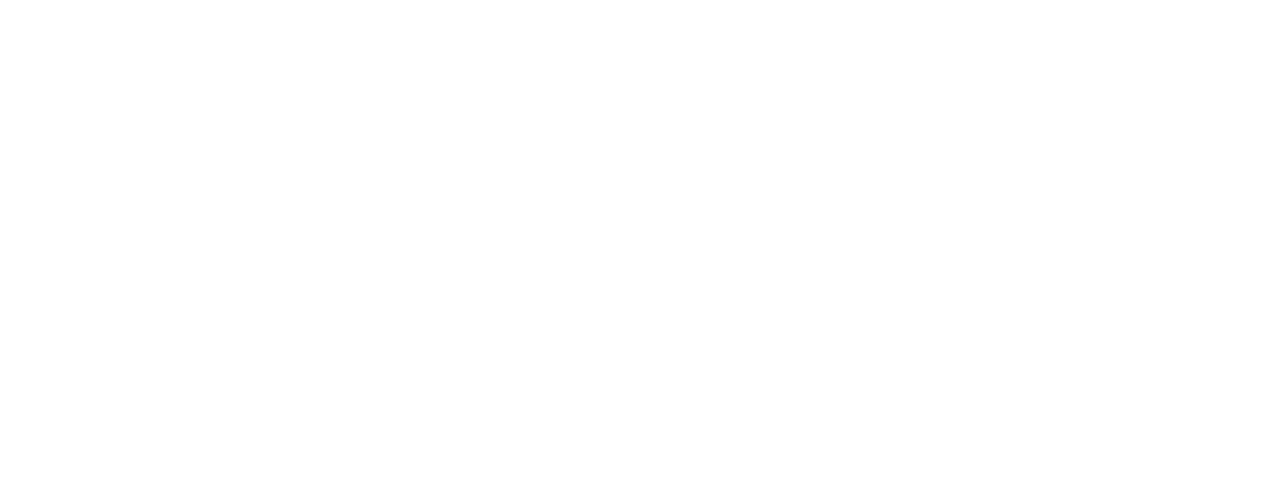
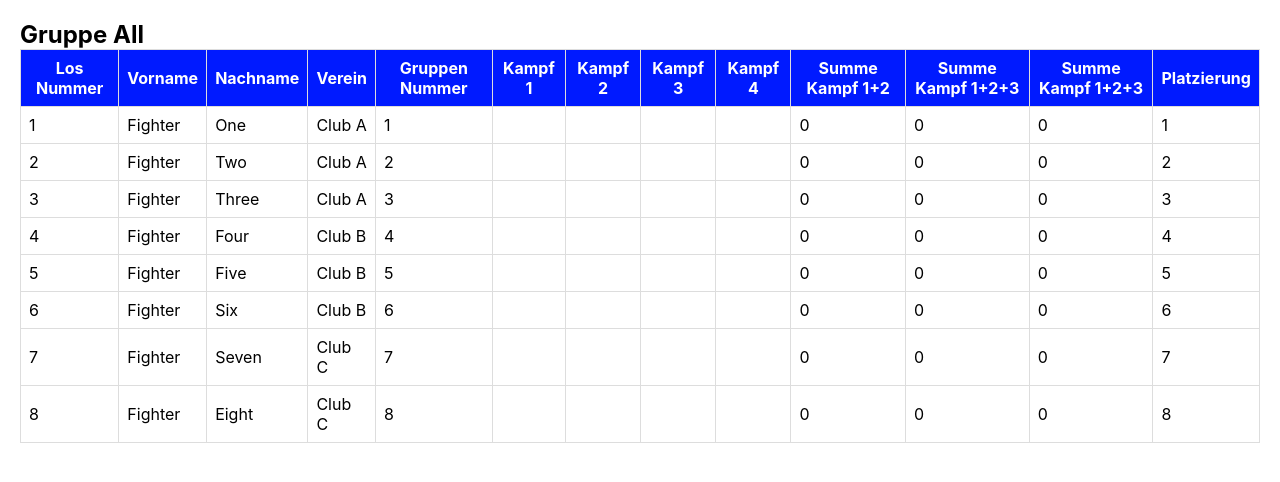
Before and after one commit to Rindersteak/JudoKampfFront, a React (Create React App) app: page /tournament-table in a window 1280 px wide. Before the commit this address had no page. Shown: the top 482 px of the page. Built offline with nearby package versions, Linux system fonts and the light colour scheme.

Commit message:
Tabelle für Gruppenphase der Turniere Beispieldaten in Routes

```diff
--- a/src/Pages/Fight/FightDetails/FightDetails.tsx
+++ b/src/Pages/Fight/FightDetails/FightDetails.tsx
@@ -1,4 +1,3 @@
-
 import './FightDetails.css';
 import React from 'react';
 import { FontAwesomeIcon } from '@fortawesome/react-fontawesome';
--- /dev/null
+++ b/src/Pages/Tournament/TournamentTree/TournamentTable.css
@@ -0,0 +1,26 @@
+.tournament-table {
+    display: flex;
+    flex-direction: column;
+    align-items: center;
+    padding: 20px;
+  }
+
+  .group {
+    width: 100%;
+    margin-bottom: 20px;
+  }
+
+  table {
+    width: 100%;
+    border-collapse: collapse;
+  }
+
+  th, td {
+    border: 1px solid #ddd;
+    padding: 8px;
+  }
+
+  th {
+    background-color: #001AFF;
+    color: white;
+  }
--- /dev/null
+++ b/src/Pages/Tournament/TournamentTree/TournamentTable.tsx
@@ -0,0 +1,96 @@
+import React from 'react';
+import './TournamentTable.css';
+
+// Definieren Sie den Typ 'Fighter' mit den erforderlichen Feldern und einer Index-Signatur für beliebige Felder
+type Fighter = {
+  id: number;
+  firstname: string;
+  lastname: string;
+  club: string;
+  groupNumber: number;
+  [key: string]: number | string;
+  placement: number;
+};
+
+// Definieren Sie den Typ 'Group' mit einem Namen und einer Array von Kämpfern
+type Group = {
+  name: string;
+  fighters: Fighter[];
+};
+
+// Definieren Sie die Eigenschaften des TournamentTable-Komponententyps
+type TournamentTableProps = {
+  groups: Group[];
+};
+
+// Deklarieren Sie die TournamentTable-Komponente als Functional Component und geben Sie die Eigenschaften als Argument an
+const TournamentTable: React.FC<TournamentTableProps> = ({ groups }) => {
+  // Berechnen Sie die Gesamtzahl der Kämpfer in allen Gruppen
+  const totalFighters = groups.reduce((total, group) => total + group.fighters.length, 0);
+
+  // Bestimmen Sie die Anzahl der Kämpfe basierend auf der Anzahl der Teilnehmer
+  const numFights = totalFighters < 8 ? 3 : 4;
+
+  // Rendern Sie die Tabelle mit den Gruppen und Kämpfern
+  return (
+    <div className="tournament-table">
+      {groups.map((group, index) => (
+        // Zeigen Sie nur die erste Tabelle an, wenn es weniger als 8 Kämpfer gibt oder die ersten beiden Gruppen sind
+        (totalFighters < 8 || index < 2) && (
+          <div key={group.name} className="group">
+            <h2>Gruppe {group.name}</h2>
+            <table>
+              <thead>
+                <tr>
+                  <th>Los Nummer</th>
+                  <th>Vorname</th>
+                  <th>Nachname</th>
+                  <th>Verein</th>
+                  <th>Gruppen Nummer</th>
+                  {Array.from({ length: numFights }, (_, i) => i + 1).map((num) => (
+                    // Generieren Sie die Spaltenüberschriften für die Kämpfe
+                    <th key={`fight${num}`}>Kampf {num}</th>
+                  ))}
+                  {Array.from({ length: numFights - 2 }, (_, i) => i + 2).map((num) => (
+                    // Generieren Sie die Spaltenüberschriften für die Summe der Kämpfe
+                    <th key={`sum${num}`}>Summe Kampf {Array.from({ length: num }, (_, i) => i + 1).join('+')}</th>
+                  ))}
+                  <th>Summe Kampf 1+2+3</th>
+                  <th>Platzierung</th>
+                </tr>
+              </thead>
+              <tbody>
+                {group.fighters.map((fighter) => (
+                  <tr key={fighter.id}>
+                    <td>{fighter.id}</td>
+                    <td>{fighter.firstname}</td>
+                    <td>{fighter.lastname}</td>
+                    <td>{fighter.club}</td>
+                    <td>{fighter.groupNumber}</td>
+                    {Array.from({ length: numFights }, (_, i) => i + 1).map((num) => (
+                      // Rendern Sie die Kampfdaten für jeden Kämpfer
+                      <td key={`fight${num}`}>{fighter[`fight${num}`]}</td>
+                    ))}
+                    {Array.from({ length: numFights - 2 }, (_, i) => i + 2).map((num) => {
+                      // Berechnen Sie die Summe der Kämpfe für jede Zeile
+                      const sum = Array.from({ length: num }, (_, i) => i + 1)
+                        .map((n) => `fight${n}`)
+                        .reduce((sum, fight) => sum + (parseInt(fighter[fight] as string) || 0), 0);
+                      return <td key={`sum${num}`}>{sum}</td>;
+                    })}
+                    <td>{Array.from({ length: numFights }, (_, i) => i + 1)
+                      .map((n) => `fight${n}`)
+                      .reduce((sum, fight) => sum + (parseInt(fighter[fight] as string) || 0), 0)}</td>
+                    <td>{fighter.placement}</td>
+                  </tr>
+                ))}
+              </tbody>
+            </table>
+          </div>
+        )
+      ))}
+    </div>
+  );
+};
+
+export default TournamentTable;
--- a/src/Routes/Routes.tsx
+++ b/src/Routes/Routes.tsx
@@ -7,7 +7,8 @@ import FighterManager from '../Pages/Fighter/FighterManager/FighterManager';
 import TournamentDetails from '../Pages/Tournament/TournamentDetails/TournamentDetails';
 import TournamentList from '../Pages/Tournament/TournamentList/TournamentList';
 import ClubList from '../Pages/Club/ClubList/ClubList'
-import FighterDetails from '../Pages/Fight/FightDetails/FightDetails'
+import FightDetails from '../Pages/Fight/FightDetails/FightDetails'
+import TournamentTable from '../Pages/Tournament/TournamentTree/TournamentTable';
 
 interface AppRoutesProps {
     onOpenTournamentForm: () => void;
@@ -17,6 +18,80 @@ interface AppRoutesProps {
     onOpenClubManager: () => void;
     onOpenClubList: () => void;
 }
+
+const exampleGroups = [
+    {
+      name: 'All',
+      fighters: [
+        {
+          id: 1,
+          firstname: 'Fighter',
+          lastname: 'One',
+          club: 'Club A',
+          groupNumber: 1,
+          placement: 1
+        },
+        {
+          id: 2,
+          firstname: 'Fighter',
+          lastname: 'Two',
+          club: 'Club A',
+          groupNumber: 2,
+          placement: 2
+        },
+        {
+          id: 3,
+          firstname: 'Fighter',
+          lastname: 'Three',
+          club: 'Club A',
+          groupNumber: 3,
+          placement: 3
+        },
+        {
+          id: 4,
+          firstname: 'Fighter',
+          lastname: 'Four',
+          club: 'Club B',
+          groupNumber: 4,
+          placement: 4
+        },
+        {
+          id: 5,
+          firstname: 'Fighter',
+          lastname: 'Five',
+          club: 'Club B',
+          groupNumber: 5,
+          placement: 5
+        },
+        {
+          id: 6,
+          firstname: 'Fighter',
+          lastname: 'Six',
+          club: 'Club B',
+          groupNumber: 6,
+          placement: 6
+        },
+        {
+          id: 7,
+          firstname: 'Fighter',
+          lastname: 'Seven',
+          club: 'Club C',
+          groupNumber: 7,
+          placement: 7
+        },
+        {
+          id: 8,
+          firstname: 'Fighter',
+          lastname: 'Eight',
+          club: 'Club C',
+          groupNumber: 8,
+          placement: 8
+        }
+      ],
+    },
+  ];
+
+
 
 const AppRoutes: React.FC<AppRoutesProps> = ({
     onOpenTournamentForm,
@@ -58,7 +133,8 @@ const AppRoutes: React.FC<AppRoutesProps> = ({
         />
         <Route path="/tournament-list" element={<TournamentList onClose={onOpenTournamentList} />} />
         <Route path="/club-list" element={<ClubList onDeleteClub={() => {}}/>} />
-        <Route path="/fighter-details" element={<FighterDetails/>} />
+        <Route path="/fight-details" element={<FightDetails/>} />
+        <Route path="/tournament-table" element={<TournamentTable groups={exampleGroups} />} />
     </Routes>
 );
 
--- a/src/types.ts
+++ b/src/types.ts
@@ -54,6 +54,7 @@ export type Fight = {
   white_fouls: number;
 };
 
+
 export type Tournament = {
   id: number,
   name: string,
```
Also changed, not shown: src/Pages/Tournament/TournamentTree/TournamentTree.css (+22 -0 lines), src/Pages/Tournament/TournamentTree/TournamentTree.tsx (+41 -0 lines), src/Pages/Fight/FightDetails/FightDetails.css (line endings or trailing spaces).
